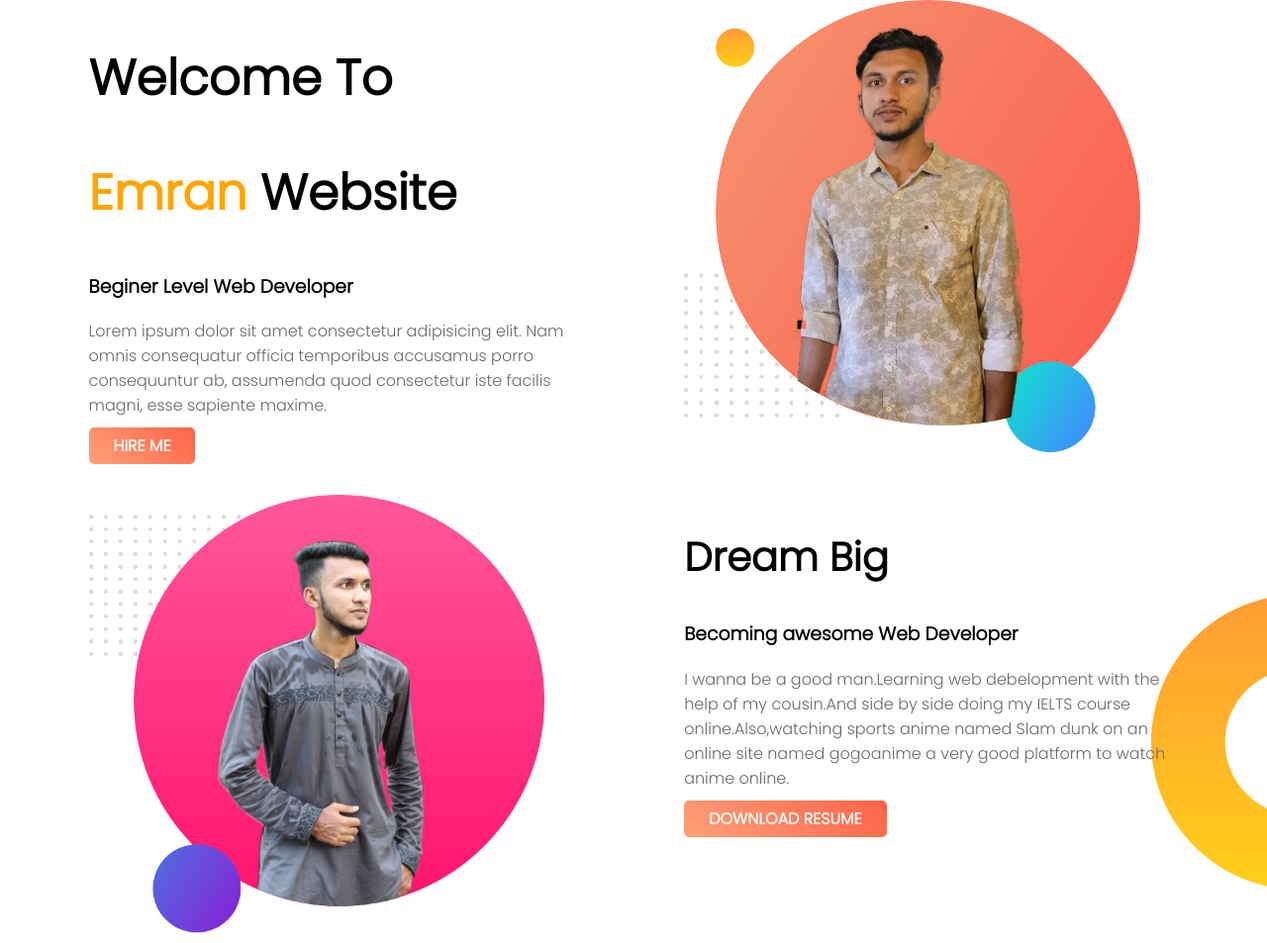
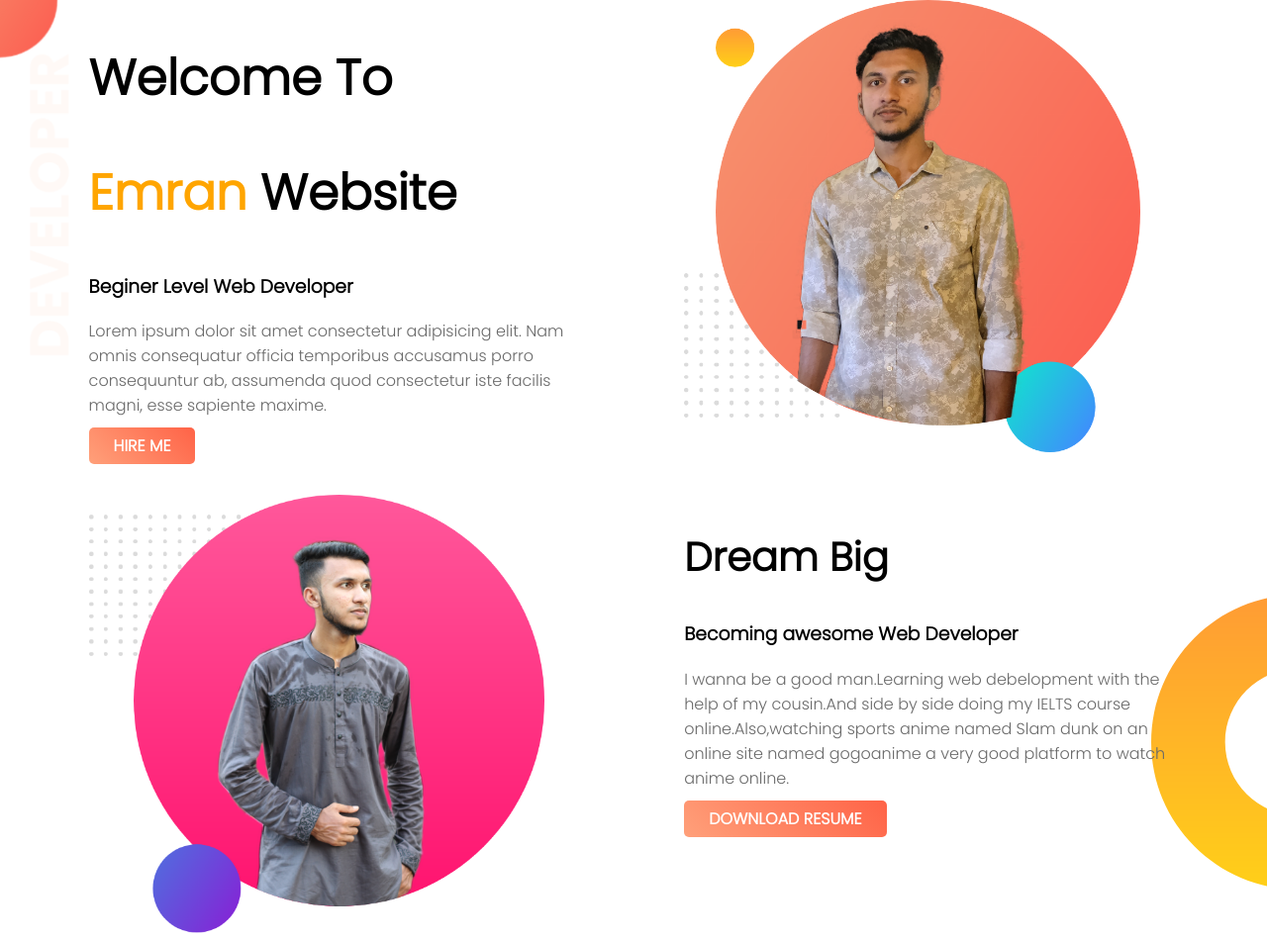
Before and after one commit to talukderemran61/web-portfolio, a plain HTML site: page index.html in a window 1280 px wide. Shown: the top 953 px of the page at 99% size. Drawn offline with Linux system fonts and the light colour scheme.

Commit message:
re-commit

```diff
--- a/style.css
+++ b/style.css
@@ -18,7 +18,7 @@ h1{
     width: 90%;
 }
 .top-banner{
-    background-image: url("projects/top-banner.png");
+    background-image: url("projects/images/top-banner.png");
     background-repeat: no-repeat;
 }
 section{
@@ -50,7 +50,7 @@ p{
     background-image: url(projects/images/exp-bg.png);
     background-repeat: no-repeat;
     background-position: left;
-    /* padding-top: 80px; */
+    padding-top: 80px;
 }
 .experience{
     box-shadow: 10px 10px 40px gray;
```
